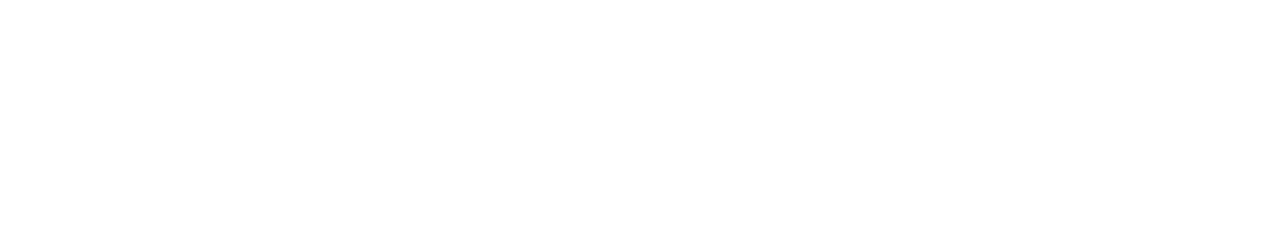
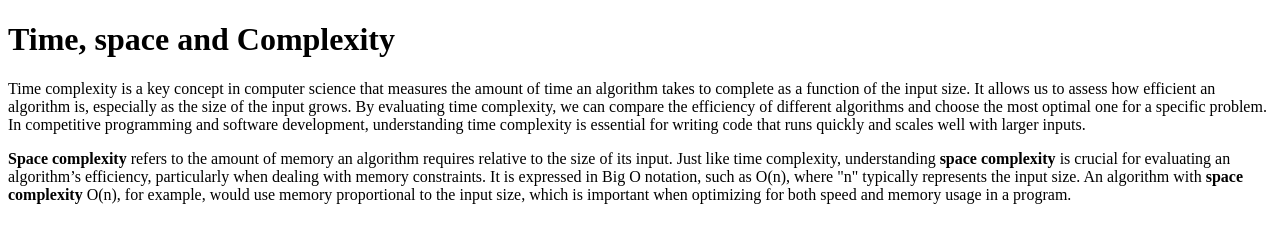
Before and after one commit to acciojob/time-and-space-complexity-MudassirAlam7, a website: page main.html in a window 1280 px wide. Drawn offline with Linux system fonts and the light colour scheme.

Commit message:
created a submission

```diff
--- a/main.html
+++ b/main.html
@@ -8,7 +8,11 @@
 
 <body>
 	<!-- the entire body must be written by student -->
+	<h1>Time, space and Complexity</h1>
+	<p>Time complexity is a key concept in computer science that measures the amount of time an algorithm takes to complete as a function of the input size. It allows us to assess how efficient an algorithm is, especially as the size of the input grows. By evaluating time complexity, we can compare the efficiency of different algorithms and choose the most optimal one for a specific problem. In competitive programming and software development, understanding time complexity is essential for writing code that runs quickly and scales well with larger inputs.</p>
+	<p><b>Space complexity</b> refers to the amount of memory an algorithm requires relative to the size of its input. Just like time complexity, understanding <b>space complexity </b>is crucial for evaluating an algorithm’s efficiency, particularly when dealing with memory constraints. It is expressed in Big O notation, such as O(n), where "n" typically represents the input size. An algorithm with <b>space complexity </b> O(n), for example, would use memory proportional to the input size, which is important when optimizing for both speed and memory usage in a program.</p>
     <script type="text/javascript" src="./script.js">
+
 </script>
 
 </body>
```
